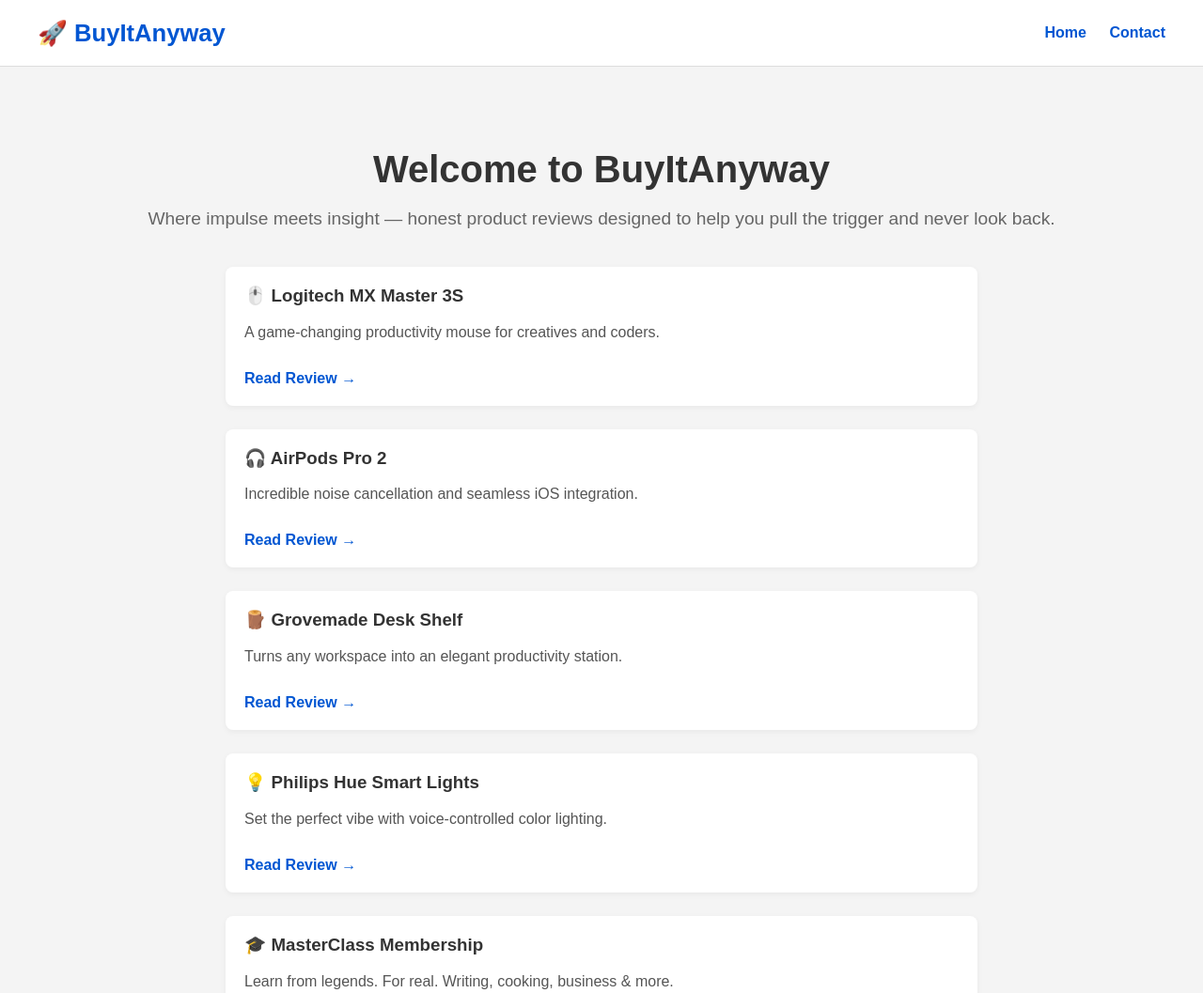
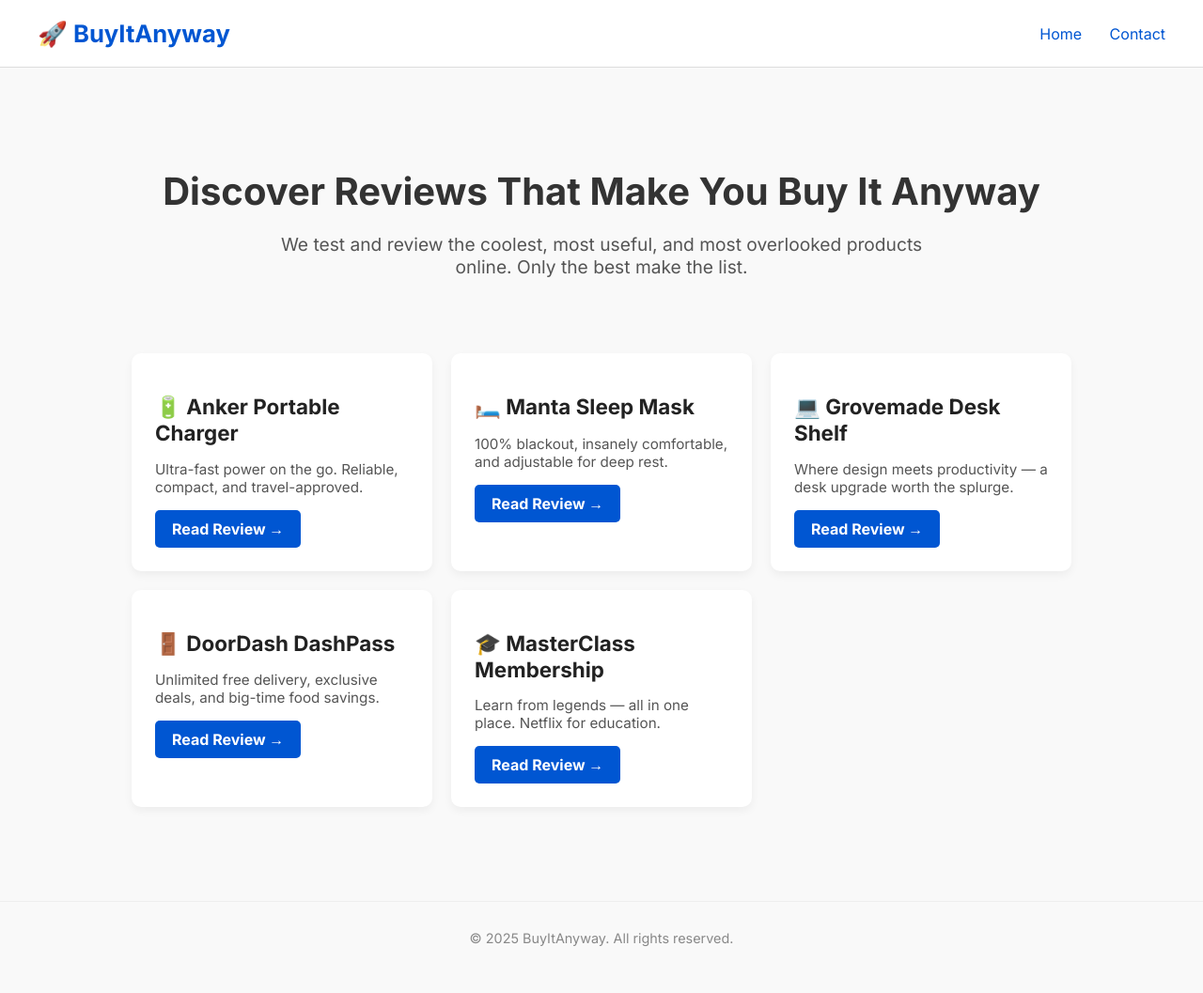
Before and after one commit to N1GHTHAWK2/buyitanyway, a website: page buyitanyway/public/index.html in a window 1280 px wide. Shown: the top 1057 px of the page at 94% size. Drawn offline with Linux system fonts and the light colour scheme.

Commit message:
Update index.html

```diff
--- a/buyitanyway/public/index.html
+++ b/buyitanyway/public/index.html
@@ -2,184 +2,161 @@
 <html lang="en">
 <head>
   <meta charset="UTF-8" />
-  <meta name="viewport" content="width=device-width, initial-scale=1.0" />
-  <title>BuyItAnyway</title>
+  <meta name="viewport" content="width=device-width, initial-scale=1.0"/>
+  <title>BuyItAnyway – Discover & Review Unique Products</title>
+  <link href="https://fonts.googleapis.com/css2?family=Inter:wght@400;700&display=swap" rel="stylesheet">
   <style>
     body {
-      font-family: Arial, sans-serif;
-      background: #f4f4f4;
-      color: #333;
+      font-family: 'Inter', sans-serif;
       margin: 0;
       padding: 0;
+      background-color: #f9f9f9;
+      color: #333;
     }
 
     nav {
-      background: #ffffff;
+      background-color: #ffffff;
       padding: 20px 40px;
-      border-bottom: 1px solid #ddd;
       display: flex;
       justify-content: space-between;
       align-items: center;
-      position: sticky;
-      top: 0;
-      z-index: 1000;
+      border-bottom: 1px solid #ddd;
     }
 
-    nav .logo {
+    .logo {
       font-size: 1.6rem;
-      font-weight: 700;
+      font-weight: bold;
       color: #0056D2;
       text-decoration: none;
     }
 
-    .nav-right .nav-link {
-      margin-left: 20px;
-      font-size: 1rem;
-      font-weight: 600;
+    .nav-right a {
+      margin-left: 25px;
+      text-decoration: none;
       color: #0056D2;
-      text-decoration: none;
+      font-weight: 500;
     }
 
-    .nav-right .nav-link:hover {
-      text-decoration: underline;
+    .hero {
+      text-align: center;
+      padding: 80px 20px 40px;
     }
 
-    .container {
-      text-align: center;
-      padding: 60px 20px;
+    .hero h1 {
+      font-size: 2.5rem;
+      margin-bottom: 20px;
     }
 
-    h1 {
-      font-size: 2.5rem;
-      margin-bottom: 10px;
-    }
-
-    p.subtitle {
+    .hero p {
       font-size: 1.2rem;
-      color: #666;
-      margin-bottom: 40px;
+      color: #555;
+      max-width: 700px;
+      margin: 0 auto;
     }
 
     .products {
-      max-width: 800px;
-      margin: 0 auto;
+      max-width: 1000px;
+      margin: 40px auto;
+      display: grid;
+      grid-template-columns: repeat(auto-fit, minmax(280px, 1fr));
+      gap: 20px;
+      padding: 0 20px 60px;
     }
 
     .product-card {
-      background: white;
-      padding: 20px;
-      margin-bottom: 25px;
-      border-radius: 8px;
-      box-shadow: 0 2px 6px rgba(0, 0, 0, 0.05);
-      text-align: left;
+      background: #fff;
+      padding: 25px;
+      border-radius: 10px;
+      box-shadow: 0 4px 10px rgba(0,0,0,0.05);
     }
 
-    .product-card h3 {
-      margin-top: 0;
+    .product-card h2 {
+      font-size: 1.4rem;
+      margin-bottom: 10px;
+      color: #222;
     }
 
     .product-card p {
       color: #555;
+      font-size: 0.95rem;
+      margin-bottom: 15px;
     }
 
     .product-card a {
+      text-decoration: none;
+      background-color: #0056D2;
+      color: #fff;
+      padding: 10px 18px;
+      border-radius: 5px;
       display: inline-block;
-      margin-top: 15px;
-      color: #0056D2;
-      text-decoration: none;
       font-weight: bold;
     }
 
     .product-card a:hover {
-      text-decoration: underline;
+      background-color: #003d99;
     }
 
-    #contact {
-      background: #f9f9f9;
-      padding: 60px 20px;
+    footer {
       text-align: center;
-    }
-
-    #contact input,
-    #contact textarea {
-      padding: 10px;
-      width: 250px;
-      max-width: 90%;
-      margin-bottom: 10px;
-    }
-
-    #contact button {
-      padding: 10px 20px;
-      background-color: #0056D2;
-      color: white;
-      border: none;
-      border-radius: 4px;
-      cursor: pointer;
-    }
-
-    #contact button:hover {
-      background-color: #0041a8;
+      font-size: 0.9rem;
+      color: #888;
+      padding: 30px 20px;
+      border-top: 1px solid #eee;
     }
   </style>
 </head>
 <body>
+
   <nav>
-    <a class="logo" href="index.html">🚀 BuyItAnyway</a>
+    <a href="index.html" class="logo">🚀 BuyItAnyway</a>
     <div class="nav-right">
-      <a href="index.html" class="nav-link">Home</a>
-      <a href="#contact" class="nav-link">Contact</a>
+      <a href="index.html">Home</a>
+      <a href="contact.html">Contact</a>
     </div>
   </nav>
 
-  <div class="container">
-    <h1>Welcome to BuyItAnyway</h1>
-    <p class="subtitle">
-      Where impulse meets insight — honest product reviews designed to help
-      you pull the trigger and never look back.
-    </p>
+  <div class="hero">
+    <h1>Discover Reviews That Make You Buy It Anyway</h1>
+    <p>We test and review the coolest, most useful, and most overlooked products online. Only the best make the list.</p>
+  </div>
 
   <div class="products">
+
     <div class="product-card">
-        <h3>🖱️ Logitech MX Master 3S</h3>
-        <p>A game-changing productivity mouse for creatives and coders.</p>
-        <a href="Logitech.html">Read Review →</a>
+      <h2>🔋 Anker Portable Charger</h2>
+      <p>Ultra-fast power on the go. Reliable, compact, and travel-approved.</p>
+      <a href="Anker.html">Read Review →</a>
     </div>
 
     <div class="product-card">
-        <h3>🎧 AirPods Pro 2</h3>
-        <p>Incredible noise cancellation and seamless iOS integration.</p>
-        <a href="Airpods.html">Read Review →</a>
+      <h2>🛏️ Manta Sleep Mask</h2>
+      <p>100% blackout, insanely comfortable, and adjustable for deep rest.</p>
+      <a href="Manta.html">Read Review →</a>
     </div>
 
     <div class="product-card">
-        <h3>🪵 Grovemade Desk Shelf</h3>
-        <p>Turns any workspace into an elegant productivity station.</p>
+      <h2>💻 Grovemade Desk Shelf</h2>
+      <p>Where design meets productivity — a desk upgrade worth the splurge.</p>
       <a href="Grovemade.html">Read Review →</a>
     </div>
 
     <div class="product-card">
-        <h3>💡 Philips Hue Smart Lights</h3>
-        <p>Set the perfect vibe with voice-controlled color lighting.</p>
-        <a href="Phillips.html">Read Review →</a>
+      <h2>🚪 DoorDash DashPass</h2>
+      <p>Unlimited free delivery, exclusive deals, and big-time food savings.</p>
+      <a href="Dashpass.html">Read Review →</a>
     </div>
 
     <div class="product-card">
-        <h3>🎓 MasterClass Membership</h3>
-        <p>Learn from legends. For real. Writing, cooking, business & more.</p>
+      <h2>🎓 MasterClass Membership</h2>
+      <p>Learn from legends — all in one place. Netflix for education.</p>
       <a href="Masterclass.html">Read Review →</a>
     </div>
-    </div>
+
   </div>
 
-  <!-- Contact Section -->
-  <section id="contact">
-    <h2>Contact Us</h2>
-    <p>Have a product you want us to review? Got questions? Reach out!</p>
-    <form>
-      <input type="email" placeholder="Your email" required /><br />
-      <textarea placeholder="Your message" rows="4" required></textarea><br />
-      <button type="submit">Send</button>
-    </form>
-  </section>
+  <footer>
+    &copy; 2025 BuyItAnyway. All rights reserved.
+  </footer>
+
 </body>
 </html>
```
Lines whose indentation alone changed are shown as unchanged.
